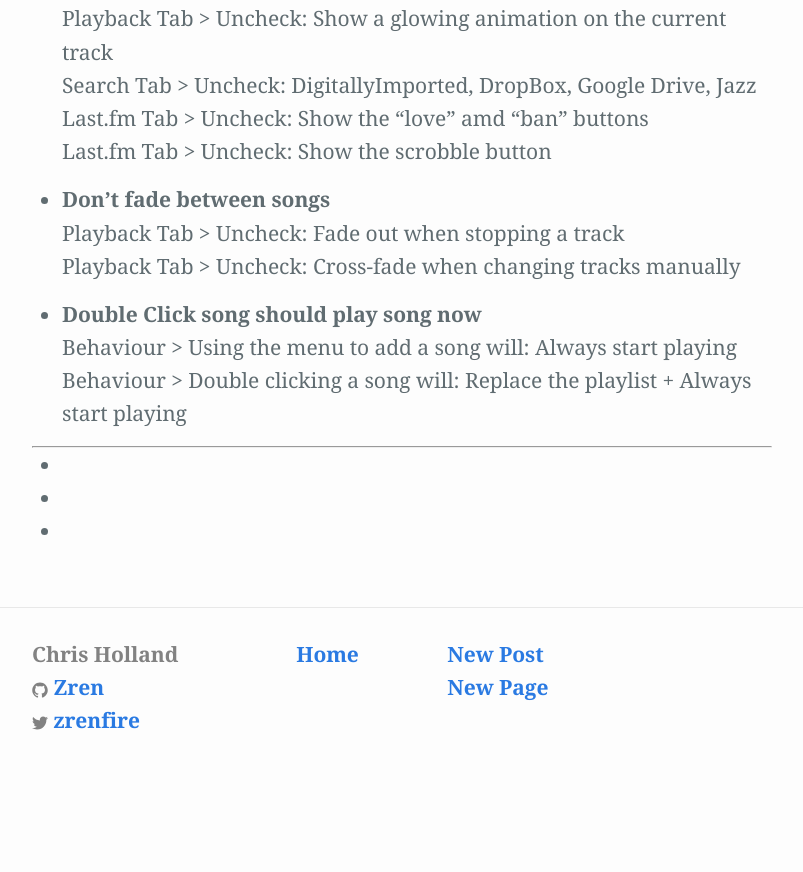
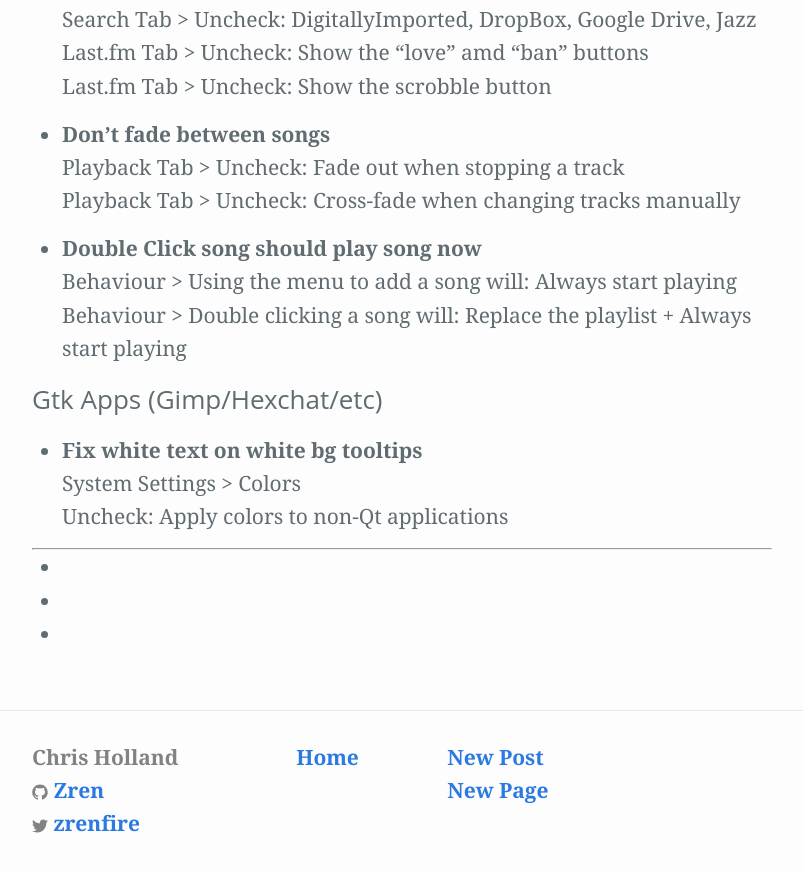
Before and after one commit to Zren/zren.github.io, a Jekyll site: the page built from kde.md, in a window 1280 px wide and 900 px high, scrolled down 8392 px. Shown: the top 872 px of the window, without its empty margins (238-1041 px from the left). Built offline with Jekyll 4.4.1, drawn with Linux system fonts in a browser that asks for light colours; before the commit the page ends 9190 px from its top, so only the background shows below that.

Commit message:
White on white tooltip fix.

```diff
--- a/kde.md
+++ b/kde.md
@@ -297,7 +297,7 @@
   Paste > Set Alternative (Defaulted to Shift+Insert) as “None”
 
 
-# Chrome
+### Chrome
 
 {% assign i = i | plus: 1 %}
 * {:#cfg-{{ i }}} Overlay tabs on top of the title bar
@@ -310,7 +310,7 @@
   Breeze Dark: [Chrome Theme](https://chrome.google.com/webstore/detail/breeze-dark/nkhdomjgcjkhipblklfchdkojecapgmc)
 
 
-# Steam
+### Steam
 
 {% assign i = i | plus: 1 %}
 * {:#cfg-{{ i }}} Launching Steam Fixes
@@ -347,7 +347,7 @@
   Uncheck: Notify me about additions to my games and other releases
 
 
-# Clementine
+### Clementine
 
 {% assign i = i | plus: 1 %}
 * {:#cfg-{{ i }}} Clean up UI
@@ -366,6 +366,15 @@
 * {:#cfg-{{ i }}} Double Click song should play song now
   Behaviour > Using the menu to add a song will: Always start playing
   Behaviour > Double clicking a song will: Replace the playlist + Always start playing
+
+
+### Gtk Apps (Gimp/Hexchat/etc)
+
+{% assign i = i | plus: 1 %}
+* {:#cfg-{{ i }}} Fix white text on white bg tooltips
+  System Settings > Colors
+  Uncheck: Apply colors to non-Qt applications
+
 
 -----
 
```
